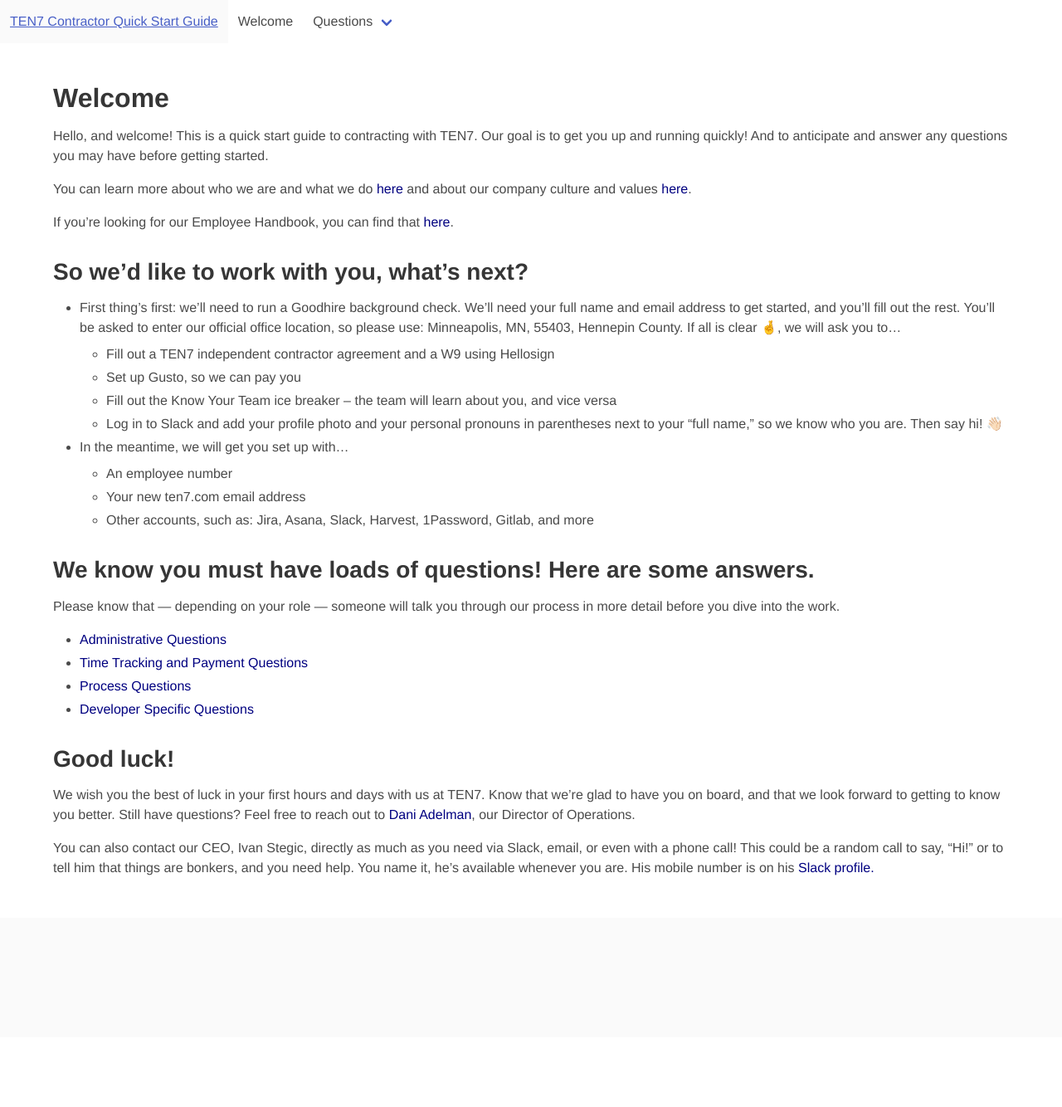
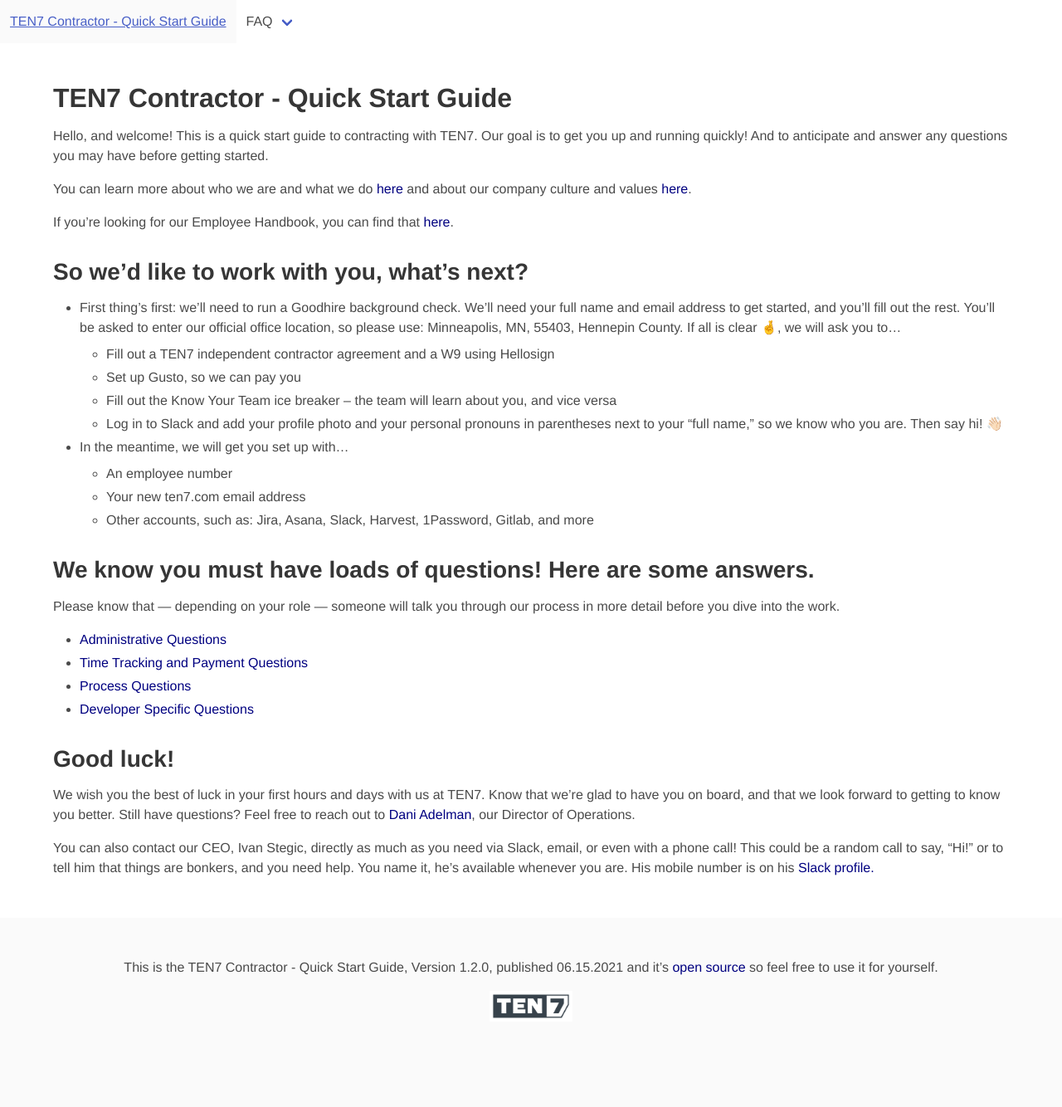
Before and after one commit to ten7/contractor.ten7.com, a Jekyll site: the page built from index.md, in a window 1280 px wide. Shown: the whole page at 83% size. Built offline with Jekyll 4.4.1, drawn with Linux system fonts in a browser that asks for light colours; before the commit the page ends 1250 px from its top, so only the background shows below that.

Commit message:
Add logo, tweak layout.

```diff
--- a/_config.yml
+++ b/_config.yml
@@ -1,14 +1,12 @@
 ###########
 # site.title
 
-title:    'TEN7 Contractor Quick Start Guide'
+title: 'TEN7 Contractor - Quick Start Guide'
 subtitle: 'Version 1.2.0, published 06.15.2021'
 
 
 nav:
-- title: 'Welcome'
-  url: '/'
-- title: 'Questions'
+- title: 'FAQ'
   subfolderitems:
     - page: 'Administrative'
       url: '/admin.html'
--- a/_includes/footer.html
+++ b/_includes/footer.html
@@ -3,6 +3,10 @@
 <footer class="footer">
   <div class="content has-text-centered">
     <p>
+      This is the {{site.title}}, {{site.subtitle}} and it&rsquo;s <a href="https://github.com/ten7/contractor.ten7.com">open source</a> so feel free to use it for yourself.
+    </p>
+    <p>
+      <a href="https://ten7.com/"><img width="100" src="/img/TEN7logo.png" ></a>
     </p>
   </div>
 </footer>
--- a/_includes/header.html
+++ b/_includes/header.html
@@ -1,20 +1,9 @@
 
 <nav class="navbar" role="navigation" aria-label="main navigation">
-  <div class="navbar-brand">
-<!--     <a class="navbar-item" href="https://bulma.io">
-      <img src="https://bulma.io/images/bulma-logo.png" width="112" height="28">
-    </a>
-
-    <a role="button" class="navbar-burger" aria-label="menu" aria-expanded="false" data-target="navbarBasicExample">
-      <span aria-hidden="true"></span>
-      <span aria-hidden="true"></span>
-      <span aria-hidden="true"></span>
-    </a> -->
-  </div>
 
   <div id="navbar" class="navbar-menu">
     <div class="navbar-start">
-      <a class="navbar-item">
+      <a class="navbar-item" href="/">
         {{ site.title }}
       </a>
 
--- a/index.md
+++ b/index.md
@@ -1,9 +1,9 @@
 ---
 layout: default
-title:  TEN7 Contractor Quick Start Guide
+title:  TEN7 Contractor - Quick Start Guide
 ---
 
-# Welcome
+# TEN7 Contractor - Quick Start Guide
 
 Hello, and welcome! This is a quick start guide to contracting with TEN7.  Our goal is to get you up and running quickly! And to anticipate and answer any questions you may have before getting started.
 
```
Also changed, not shown: img/TEN7logo.png (added).
